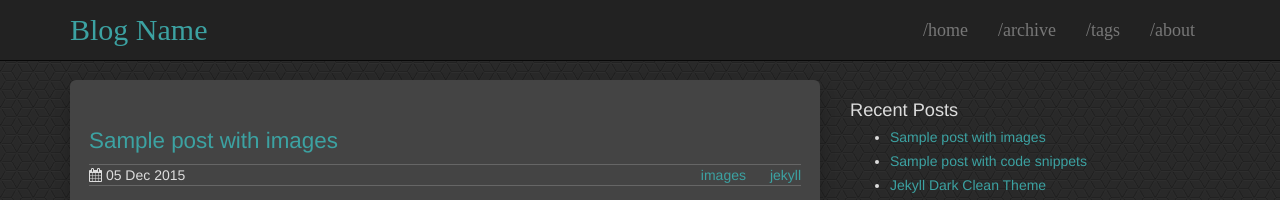
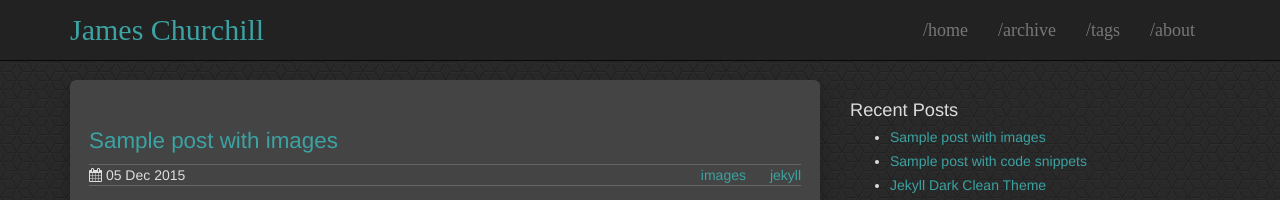
Before and after one commit to smashdevcode/smashdevcode.github.io, a Jekyll site: the page built from index.html, in a window 1280 px wide. Shown: the top 200 px of the page. Built offline with Jekyll 4.4.1, drawn with Linux system fonts in a browser that asks for light colours.

Commit message:
Updated Jekyll config

```diff
--- a/_config.yml
+++ b/_config.yml
@@ -1,17 +1,17 @@
 # Jekyll configuration
 
-name: Blog Name
-description: Software Developer
+name: James Churchill
+description: Software Developer / .NET Teacher at Treehouse
 
 # Url is currently only used only for the RSS feed in feed.xml
-url: http://streetturtle.github.io
+url: http://smashdev.com
 #url: http://localhost:4000
 
 # For a project page here should be a project name. Otherwise (for user's/organizaion's page leave it empty)
-baseurl: '/jekyll-clean-dark'
+baseurl: ''
 
 social:
-  github: streetturtle
+  github: smashdevcode
   stackoverflow: ''
   linkedin: ''
   instagram: ''
@@ -22,7 +22,6 @@
 google_analytics_key:
 # Yandex metrika (https://metrica.yandex.com/) leave blanc to ignore or put true to use
 yandex_metrika:
-
 
 # Set this to your disqus shortname to enable comments. Note that the 'comments'
 # setting below must also be true. Individual posts can override 'comments' to
```
